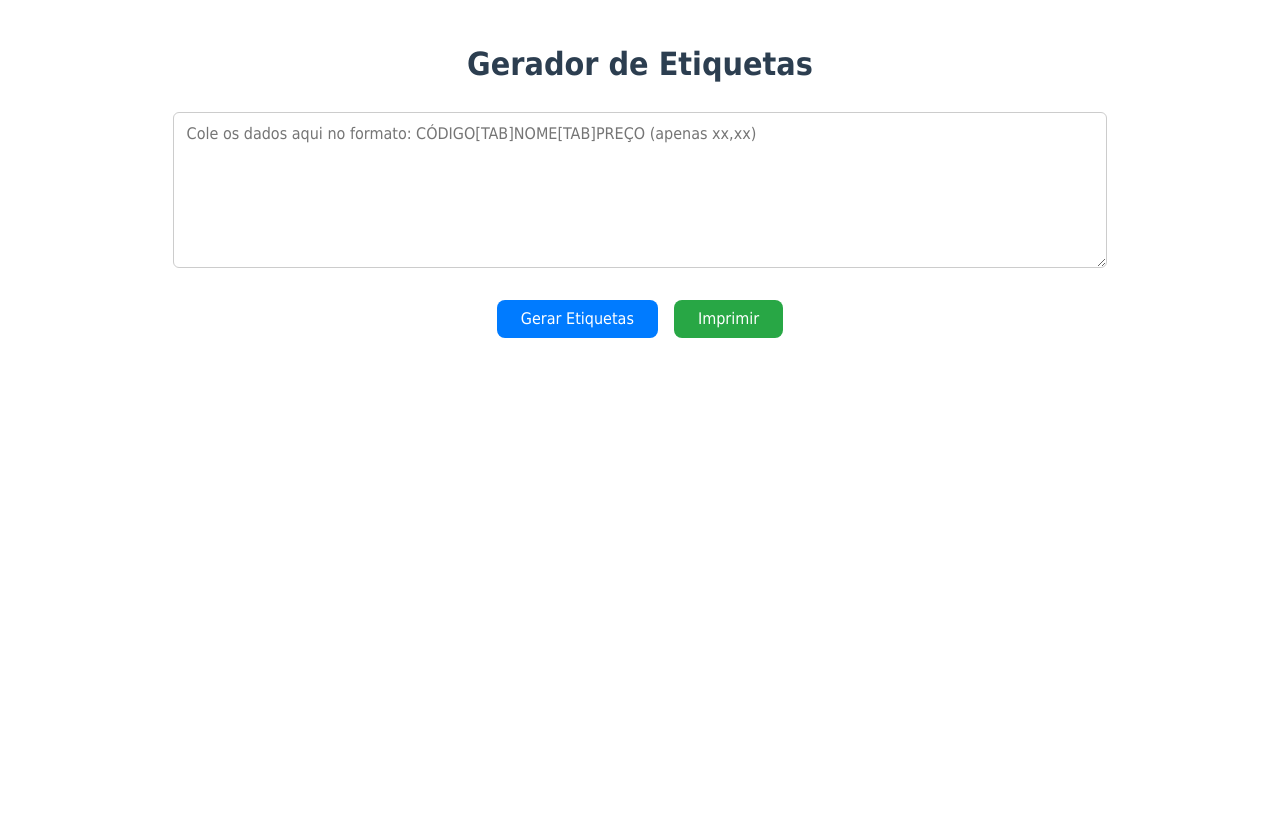
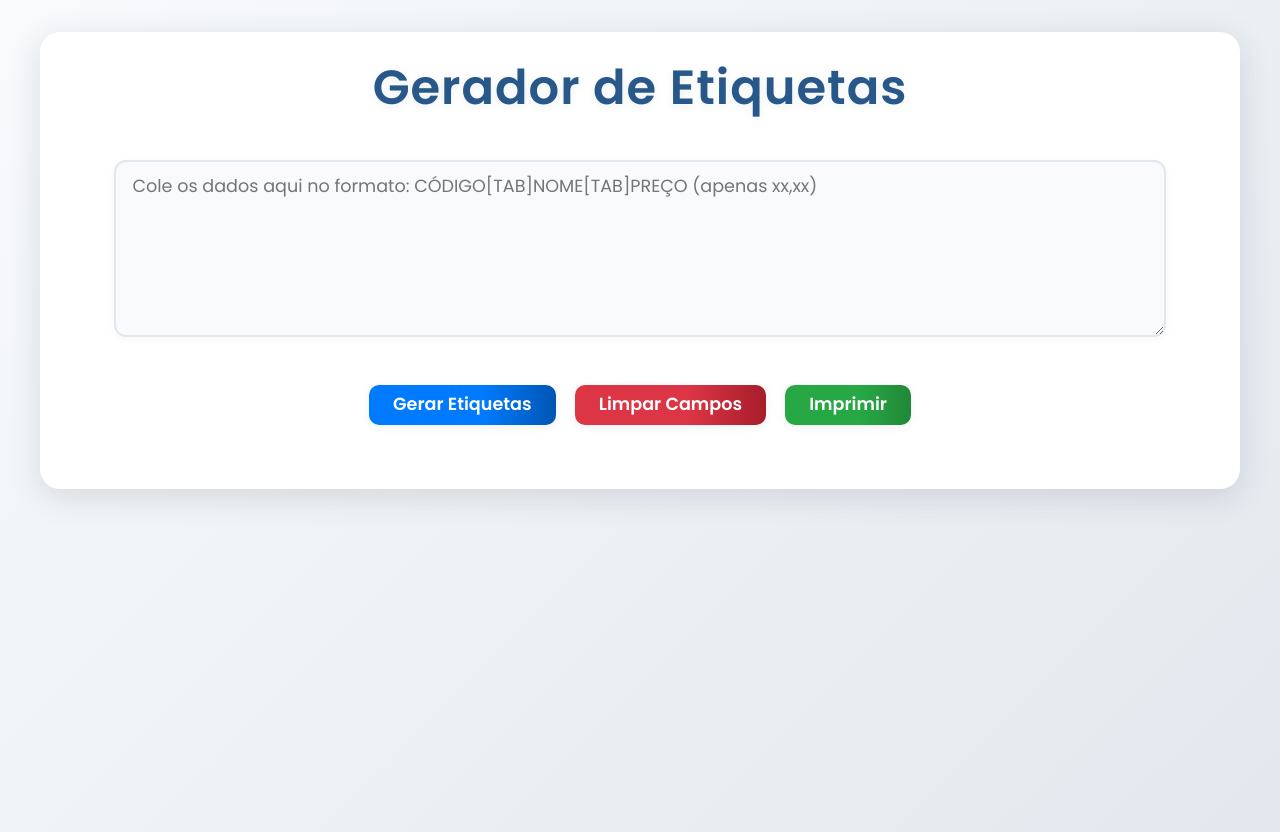
Before and after one commit to mayrahelena/Gerador-de-Etiquetas, a React (Vite) app: page / in a window 1280 px wide. Before the commit the page ends 800 px from the top, so only its background shows below. Built offline with nearby package versions, Linux system fonts and the light colour scheme.

Commit message:
Alterações no layout

```diff
--- a/gerador-etiquetas/src/App.css
+++ b/gerador-etiquetas/src/App.css
@@ -1,76 +1,120 @@
+@import url('https://fonts.googleapis.com/css2?family=Poppins:wght@400;600&display=swap');
+
 /* Reset básico */
 * {
   box-sizing: border-box;
   margin: 0;
   padding: 0;
-  font-family: 'sans-serif', Tahoma, Geneva, Verdana, Segoe UI ;
+  font-family: 'Poppins', Inter, Rubik, Tahoma, Geneva, Verdana, Segoe UI;
   line-height: 1;
+}
+
+body {
+  background: linear-gradient(135deg, #f8fafc 0%, #e3e8ee 100%);
+  min-height: 100vh;
+  font-family: 'Poppins', Inter, Rubik, Tahoma, Geneva, Verdana, Segoe UI, sans-serif;
 }
 
 /* Container principal */
 .container {
   max-width: 1200px;
   margin: 2rem auto;
-  padding: 1rem;
+  padding: 2rem 1rem;
+  background: #fff;
+  border-radius: 20px;
+  box-shadow: 0 8px 32px rgba(44, 62, 80, 0.15);
   display: flex;
   flex-direction: column;
   align-items: center;
-  gap: 1rem;
+  gap: 2rem;
 }
 
 /* Título */
 .titulo {
   text-align: center;
   margin-bottom: 1rem;
-  color: #2c3e50;
-  font-size: 2rem;
+  color: #285789;
+  font-size: 3rem;
+  font-weight: 600;
+  letter-spacing: 1px;
+  text-shadow: 0 2px 8px rgba(44,62,80,0.08);
 }
 
 /* Caixa de texto */
 .inputTexto {
-  width: 80%;
+  width: 90%;
+  min-height: 120px;
+  padding: 1rem;
+  border: 2.5px solid #e0e7ef;
+  border-radius: 12px;
+  margin: 0 auto 1rem auto;
+  font-size: 1.1rem;
+  background: #f8fafc;
+  box-shadow: 0 2px 8px rgba(44,62,80,0.04);
+  transition: border-color 0.2s;
+
+  /*
+  width: 90%;
   display: block;
   padding: 0.8rem;
   border: 1px solid #ccc;
   border-radius: 6px;
   margin: 0 auto 1rem auto;
   font-size: 1rem;
-  resize: vertical;
+  resize: vertical; */
+}
+
+.inputTexto:focus {
+  border-color: #99a1aa;
+  outline: none;
 }
 
 /* Botões */
 .botoes {
   display: flex;
   justify-content: center;
-  gap: 1rem;
+  gap: 1.2rem;
   margin-bottom: 2rem;
 }
 
 .botaoAzul,
-.botaoVerde {
+.botaoVerde, .botaoVermelho {
   padding: 0.7rem 1.5rem;
   border: none;
-  border-radius: 8px;
+  border-radius: 10px;
   color: white;
-  font-size: 1rem;
+  font-size: 1.1rem;
+  font-weight: 600;
   cursor: pointer;
+  box-shadow: 0 2px 8px rgba(44,62,80,0.08);
   transition: background-color 0.3s ease;
+  display: flex;
+  align-items: center;
+  gap: 0.5rem
 }
 
 .botaoAzul {
-  background-color: #007bff;
+  background: linear-gradient(90deg, #007bff 60%, #0056b3 100%);
 }
-
 .botaoAzul:hover {
-  background-color: #0056b3;
+  background: linear-gradient(90deg, #0056b3 60%, #007bff 100%);
+  transform: translateY(-2px) scale(1.05);
 }
 
 .botaoVerde {
-  background-color: #28a745;
+  background: linear-gradient(90deg, #28a745 60%, #218838 100%);
+}
+.botaoVerde:hover {
+  background: linear-gradient(90deg, #218838 60%, #28a745 100%);
+  transform: translateY(-2px) scale(1.05);
 }
 
-.botaoVerde:hover {
-  background-color: #1e7e34;
+.botaoVermelho {
+  background: linear-gradient(90deg, #dc3545 60%, #a71d2a 100%);
+}
+.botaoVermelho:hover {
+  background: linear-gradient(90deg, #a71d2a 60%, #dc3545 100%);
+  transform: translateY(-2px) scale(1.05);
 }
 
 /* Folha A4 - Paisagem */
@@ -78,12 +122,14 @@
   width: 29.7cm;
   height: 21cm;
   padding: 0.5cm;
-  margin: 0 auto;
-  background: white;
+  margin: 0 auto 2rem auto;
+  background: #f8fafc;
   display: flex;
   justify-content: center;
   align-items: center;
-  box-shadow: 0 0 5px rgba(0, 0, 0, 0.2);
+  border-radius: 16px;
+  box-shadow: 0 4px 16px rgba(44,62,80,0.10);
+
 }
 
 /* Grade de etiquetas */
@@ -102,9 +148,10 @@
   display: flex;
   flex-direction: column;
   justify-content: space-between;
-  font-size: 12px;
+  font-size: 13px;
   overflow: hidden;
   position: relative;
+
 }
 
 /* Nome do Produto */
@@ -112,8 +159,8 @@
   display: flex;
   align-items: center;
   justify-content: center;
-  font-size: 18px;
-  font-weight: 400;
+  font-size: 20px;
+  font-weight: 500;
   width: 100%;
   height: 45%;
   text-align: center;
@@ -141,7 +188,7 @@
 
 /* Área direita - Preço */
 .areaPreco {
-  width: 50%;
+  width: 65%;
   display: flex;
   align-items: center;
   justify-content: center;
@@ -166,11 +213,13 @@
 
 /* Código interno */
 .codigoInterno {
-  font-size: 9px;
+  font-size: 10px;
   font-weight: bold;
-  text-align: center;
-  margin-top: 5px;
-  color: black;
+  text-align: end;
+  position: absolute;
+  left: 8px;      /* distância da borda esquerda */
+  bottom: 6px;    /* distância da borda inferior */
+  margin: 0;
 }
 
 /* Texto R$ */
@@ -184,7 +233,7 @@
 
 /* Valor do produto */
 .precoProduto {
-  font-size: 36px;
+  font-size: 42px;
   font-weight: bold;
   color: black;
   background-color: transparent;
@@ -216,7 +265,6 @@
     grid-template-rows: repeat(6, 1fr) !important;
   }
 
-
   .etiqueta {
     width: 100%;
     height: 100%;
--- a/gerador-etiquetas/src/App.jsx
+++ b/gerador-etiquetas/src/App.jsx
@@ -20,6 +20,11 @@ function App() {
       };
     });
     setEtiquetas(dados);
+  };
+
+  const limparCampos = () => {
+    setInput("");        // Limpa o textarea
+    setEtiquetas([]);   // Limpa as etiquetas geradas
   };
 
   // Função para imprimir
@@ -87,6 +92,9 @@ function App() {
         <button className="botaoAzul" onClick={gerarEtiquetas}>
           Gerar Etiquetas
         </button>
+        <button className="botaoVermelho" onClick={limparCampos}>
+          Limpar Campos
+        </button>
         <button className="botaoVerde" onClick={imprimir}>
           Imprimir
         </button>
```
